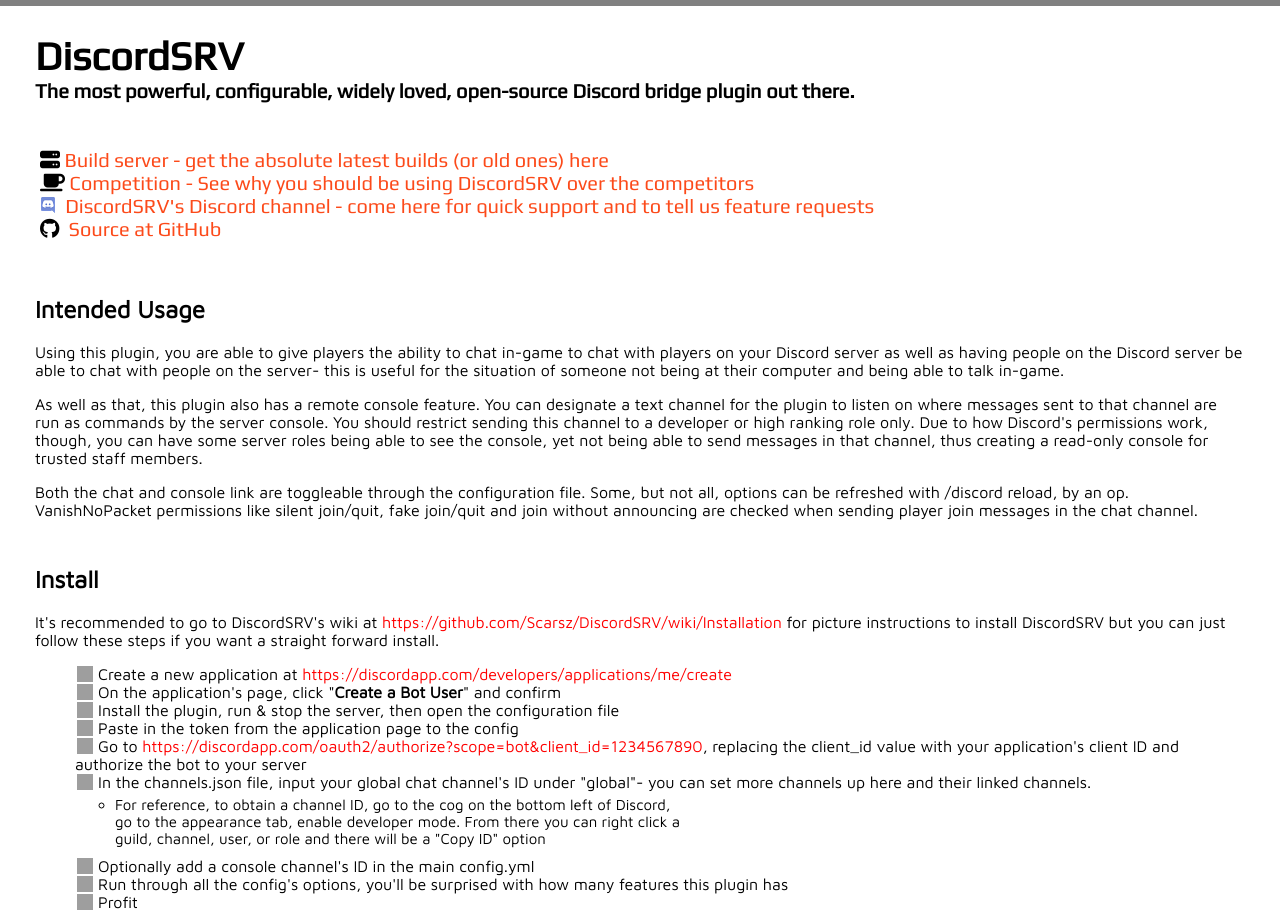
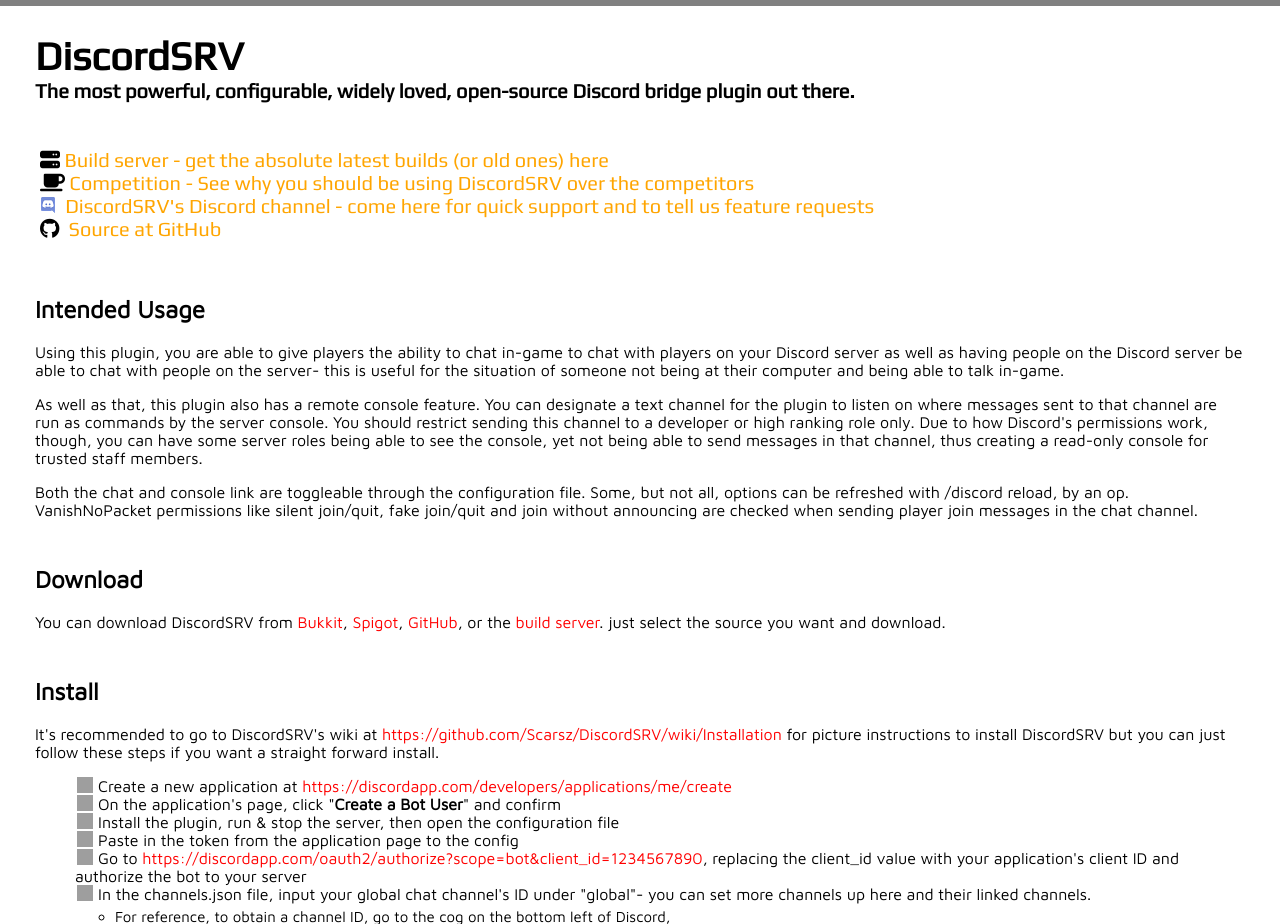
Before and after one commit to Sade66/sade66.github.io, a PHP site: page /projects/discordsrv/index.html in a window 1280 px wide. Shown: the part 254-1178 px from the top of the page. Run offline with PHP 8.4, Linux system fonts and the light colour scheme; some libraries are stand-ins or nearby versions; some web fonts are replaced; grey boxes are pictures that could not be loaded.

Commit message:
DiscordSRV

```diff
--- a/projects/discordsrv/assets/css/main.css
+++ b/projects/discordsrv/assets/css/main.css
@@ -48,12 +48,12 @@
 }
 #topInfo ul li a {
   text-decoration: none;
-  color: #FC4A1A;
+  color: orange;
 }
 #topInfo ul li a:hover {
   text-decoration: none;
   color: white;
-  background: grey;
+  background: orange;
 }
 #topInfo ul {
   font-size: 20px;
--- a/projects/discordsrv/index.html
+++ b/projects/discordsrv/index.html
@@ -1,6 +1,7 @@
 <!DOCTYPE html>
 <head>
   <title>DiscordSRV - The most powerful, configurable, widely loved, open-source Discord bridge plugin out there.</title>
+  <link rel="shortcut icon" href="favicon.ico" type="image/x-ico"/>
   <link href="assets/css/main.css" type="text/css" rel="stylesheet"/>
   <link href="assets/css/twemoji-awesome.css" type="text/css" rel="stylesheet"/>
   <script src="https://use.fontawesome.com/b0690ead90.js"></script>
@@ -26,6 +27,10 @@
     <p>Using this plugin, you are able to give players the ability to chat in-game to chat with players on your Discord server as well as having people on the Discord server be able to chat with people on the server- this is useful for the situation of someone not being at their computer and being able to talk in-game.</p>
     <p>As well as that, this plugin also has a remote console feature. You can designate a text channel for the plugin to listen on where messages sent to that channel are run as commands by the server console. You should restrict sending this channel to a developer or high ranking role only. Due to how Discord's permissions work, though, you can have some server roles being able to see the console, yet not being able to send messages in that channel, thus creating a read-only console for trusted staff members.</p>
     <p>Both the chat and console link are toggleable through the configuration file. Some, but not all, options can be refreshed with /discord reload, by an op. VanishNoPacket permissions like silent join/quit, fake join/quit and join without announcing are checked when sending player join messages in the chat channel.</p>
+  </div>
+  <div class="info" id="download">
+    <h2>Download</h2>
+    <p>You can download DiscordSRV from <a href="">Bukkit</a>, <a href="">Spigot</a>, <a href="">GitHub</a>, or the <a href="">build server</a>. just select the source you want and download.
   </div>
   <div class="info" id="install">
     <h2>Install</h2>
```
Also changed, not shown: projects/discordsrv/favicon.ico (added).
